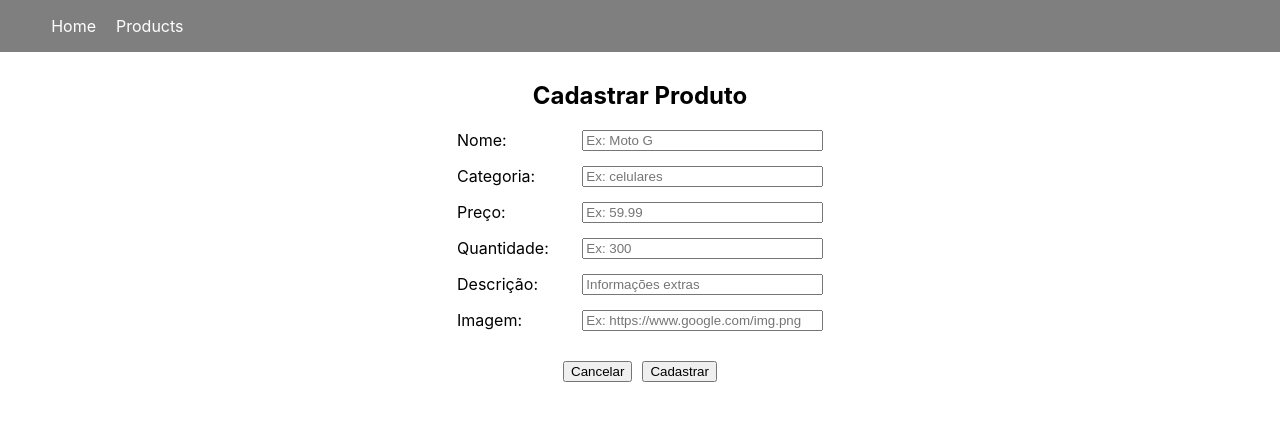
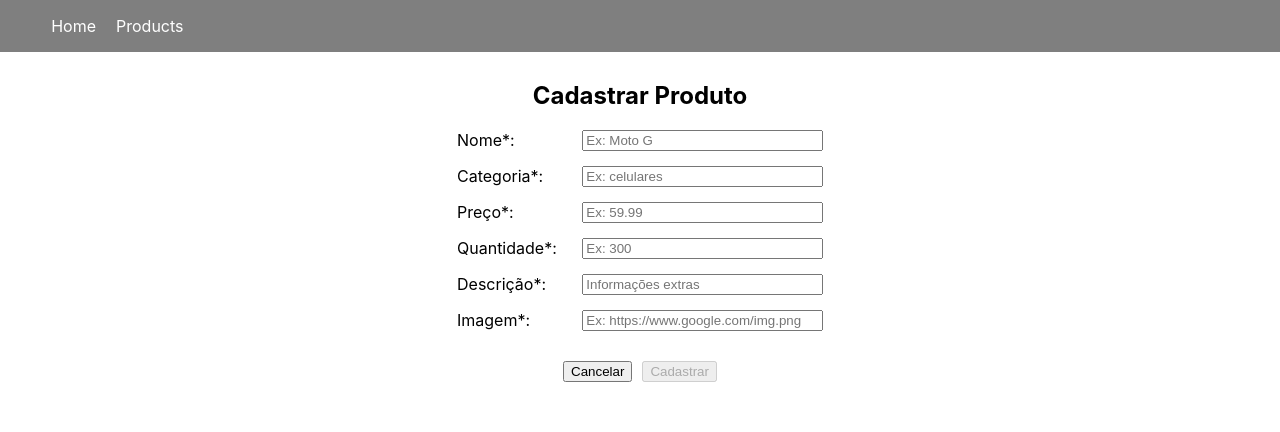
Before and after one commit to MonteiroMath/EGET-frontend, a React (Create React App) app: page /addProduct in a window 1280 px wide. Shown: the top 432 px of the page. Built offline with nearby package versions, Linux system fonts and the light colour scheme.

Commit message:
added validation to NewProductForm

```diff
--- a/package.json
+++ b/package.json
@@ -13,6 +13,7 @@
     "react-router-dom": "^6.8.1",
     "react-scripts": "5.0.1",
     "styled-components": "^5.3.6",
+    "validator": "^13.9.0",
     "web-vitals": "^2.1.4"
   },
   "scripts": {
--- a/src/components/AddProductPage/NewProductForm/NewProductForm.js
+++ b/src/components/AddProductPage/NewProductForm/NewProductForm.js
@@ -1,8 +1,14 @@
 import { useState, useCallback } from "react";
 import { useDispatch } from "react-redux";
 import { useNavigate } from "react-router-dom";
+import validator from "validator";
 import { postProduct } from "../../../store/productSlice";
-import { StyledForm, FormGroup, ButtonContainer } from "./styles";
+import {
+  StyledForm,
+  FormGroup,
+  ButtonContainer,
+  ErrorContainer,
+} from "./styles";
 
 function NewProductForm() {
   const dispatch = useDispatch();
@@ -16,11 +22,33 @@ function NewProductForm() {
     image: { value: "", valid: "" },
   });
 
+  const validate = {
+    name: (value) => validator.isAlphanumeric(value, "pt-BR", { ignore: " " }),
+    category: (value) => validator.isAlpha(value),
+    price: (value) => validator.isCurrency(value) && parseFloat(value) > 0,
+    quantity: (value) => validator.isInt(value) && parseInt(value) > 0,
+    description: (value) => !validator.isEmpty(value),
+    image: (value) => validator.isURL(value),
+  };
+
   const handleFormChange = useCallback((key) => (event) => {
+    const value = event.target.value;
+
+    console.log(value);
     setFormState((prev) => {
-      return { ...prev, [key]: { value: event.target.value, valid: "" } };
+      return { ...prev, [key]: { value, valid: validate[key](value) } };
     });
   });
+
+  const isButtonEnabled = useCallback(
+    () =>
+      formState.name.valid &&
+      formState.category.valid &&
+      formState.price.valid &&
+      formState.quantity.valid &&
+      formState.description.valid &&
+      formState.image.valid
+  );
 
   const handleReturn = useCallback((event) => {
     event.preventDefault();
@@ -44,7 +72,7 @@ function NewProductForm() {
   return (
     <StyledForm>
       <FormGroup>
-        <label for="name">Nome:</label>
+        <label for="name">Nome*:</label>
         <input
           id="name"
           name="name"
@@ -52,10 +80,15 @@ function NewProductForm() {
           value={formState.name.value}
           onChange={useCallback(handleFormChange("name"))}
         />
+        {formState.name.valid === false && (
+          <ErrorContainer>
+            O nome não deve conter caracteres especiais
+          </ErrorContainer>
+        )}
       </FormGroup>
 
       <FormGroup>
-        <label for="category">Categoria:</label>
+        <label for="category">Categoria*:</label>
         <input
           id="category"
           name="category"
@@ -63,32 +96,45 @@ function NewProductForm() {
           value={formState.category.value}
           onChange={useCallback(handleFormChange("category"))}
         />
+        {formState.category.valid === false && (
+          <ErrorContainer>
+            A categoria não deve conter caracteres especiais ou números
+          </ErrorContainer>
+        )}
       </FormGroup>
 
       <FormGroup>
-        <label for="price">Preço:</label>
+        <label for="price">Preço*:</label>
         <input
-          type="number"
           id="price"
           name="price"
           placeholder="Ex: 59.99"
           value={formState.price.value}
           onChange={useCallback(handleFormChange("price"))}
         />
+        {formState.price.valid === false && (
+          <ErrorContainer>
+            O preço deve ser um decimal (com duas casas) positivo
+          </ErrorContainer>
+        )}
       </FormGroup>
       <FormGroup>
-        <label for="quantity">Quantidade:</label>
+        <label for="quantity">Quantidade*:</label>
         <input
-          type="number"
           id="quantity"
           name="quantity"
           placeholder="Ex: 300"
           value={formState.quantity.value}
           onChange={useCallback(handleFormChange("quantity"))}
         />
+        {formState.quantity.valid === false && (
+          <ErrorContainer>
+            A quantidade deve ser um número positivo
+          </ErrorContainer>
+        )}
       </FormGroup>
       <FormGroup>
-        <label for="description">Descrição:</label>
+        <label for="description">Descrição*:</label>
         <input
           type="text"
           id="description"
@@ -97,9 +143,12 @@ function NewProductForm() {
           value={formState.description.value}
           onChange={useCallback(handleFormChange("description"))}
         />
+        {formState.description.valid === false && (
+          <ErrorContainer>É obrigatório inserir uma descrição</ErrorContainer>
+        )}
       </FormGroup>
       <FormGroup>
-        <label for="image">Imagem:</label>
+        <label for="image">Imagem*:</label>
         <input
           type="url"
           id="image"
@@ -108,10 +157,15 @@ function NewProductForm() {
           value={formState.image.value}
           onChange={useCallback(handleFormChange("image"))}
         />
+        {formState.image.valid === false && (
+          <ErrorContainer>É necessário informar uma URL válida</ErrorContainer>
+        )}
       </FormGroup>
       <ButtonContainer>
         <button onClick={handleReturn}>Cancelar</button>
-        <button onClick={handleSubmit}>Cadastrar</button>
+        <button disabled={!isButtonEnabled()} onClick={handleSubmit}>
+          Cadastrar
+        </button>
       </ButtonContainer>
     </StyledForm>
   );
--- a/src/components/AddProductPage/NewProductForm/styles.js
+++ b/src/components/AddProductPage/NewProductForm/styles.js
@@ -27,6 +27,10 @@ export const FormGroup = styled.div`
   }
 `;
 
+export const ErrorContainer = styled.div`
+  color: red;
+`;
+
 export const ButtonContainer = styled.div`
   margin-top: 30px;
   display: flex;
```
Also changed, not shown: 1 other file (tests, documents, lock files or other folders).
